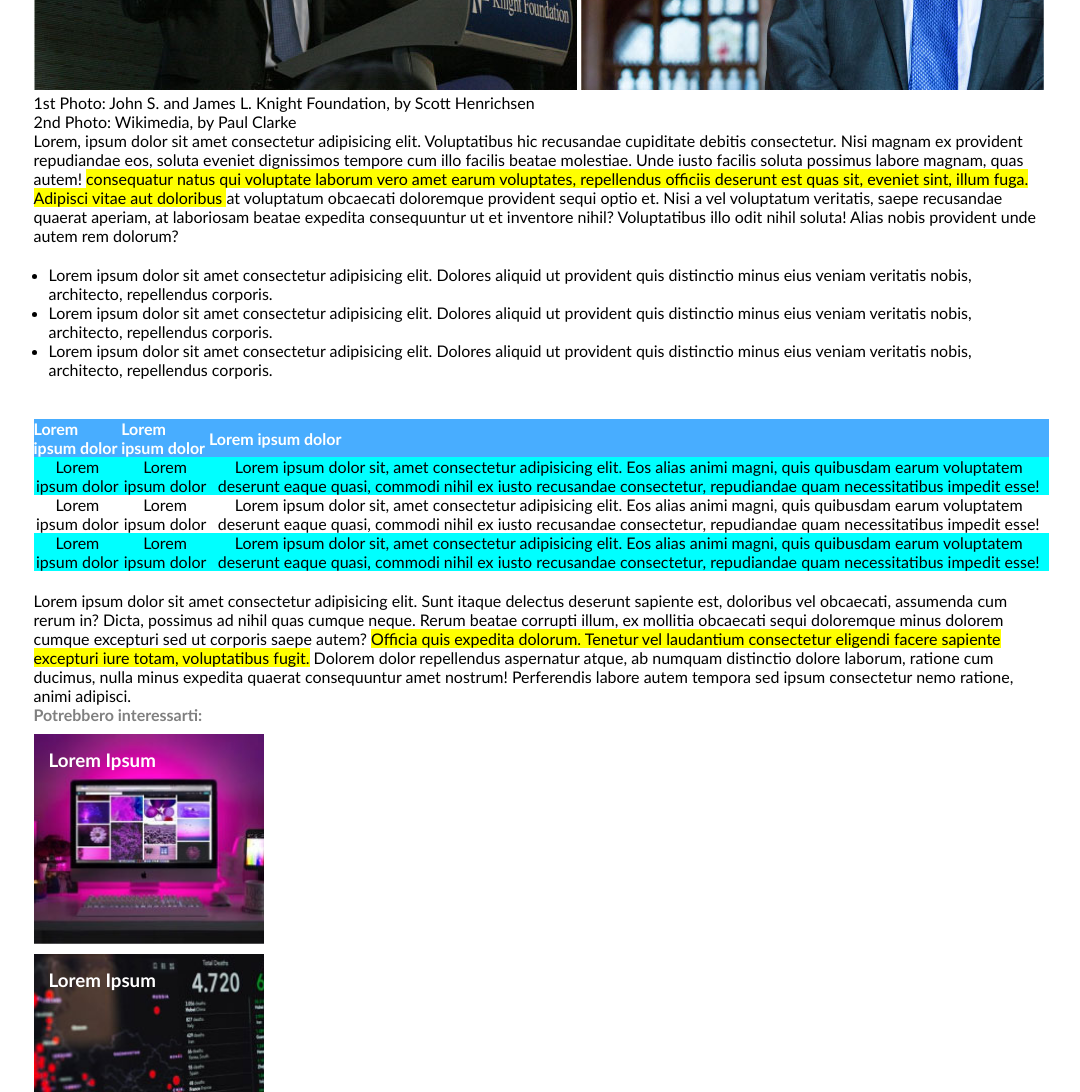
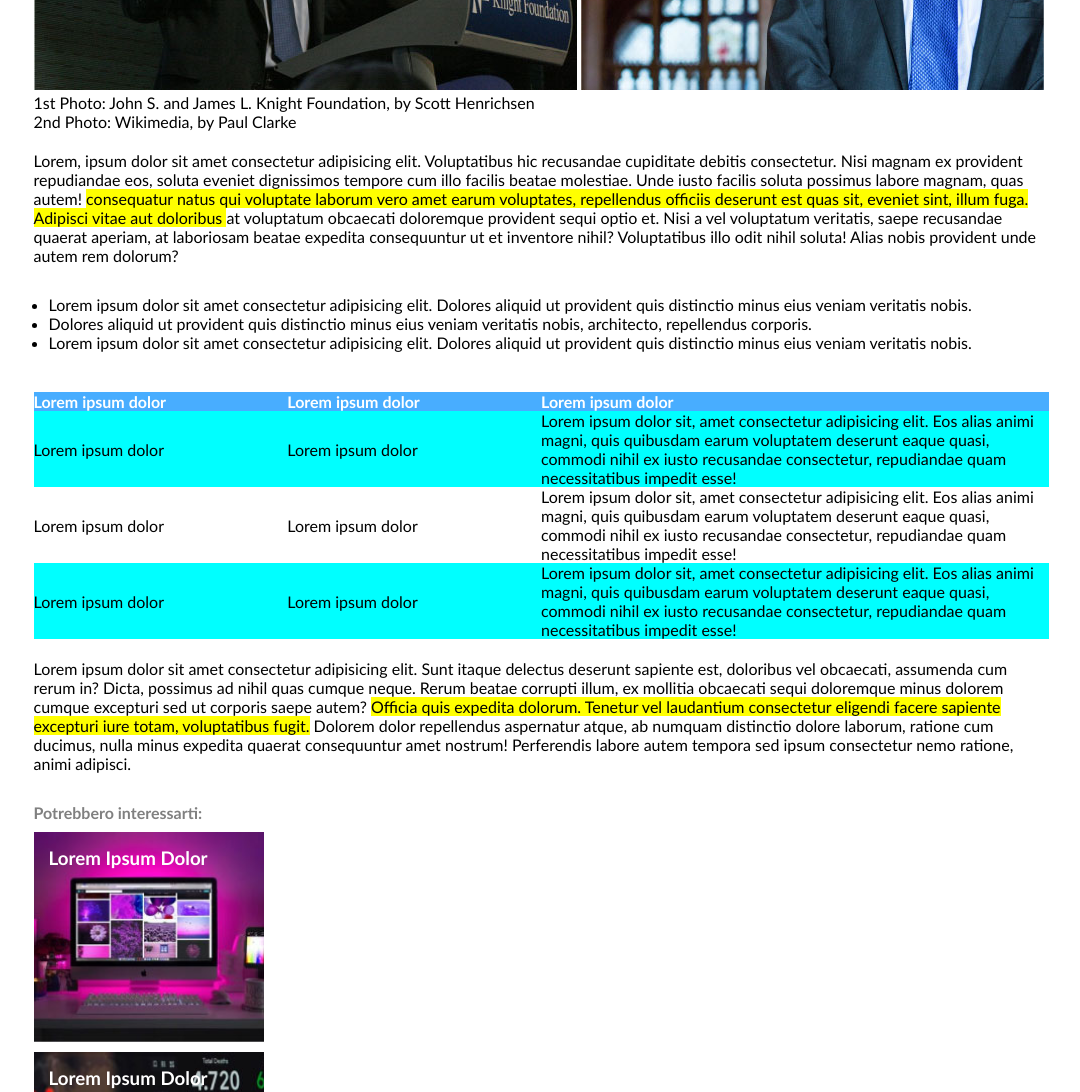
Before and after one commit to Marco-Gagliano/html-css-booleaner, a plain HTML site: page index.html in a window 1280 px wide. Shown: the part 440-1532 px from the top of the page, without its empty margins (99-1179 px from the left). Drawn offline with Linux system fonts and the light colour scheme.

Commit message:
ultimazioni-e-correzioni

```diff
--- a/css/style.css
+++ b/css/style.css
@@ -4,6 +4,8 @@
   margin: 0;
   padding: 0;
 }
+
+
 
 body {
   font-family: 'Gill Sans', 'Gill Sans MT', Calibri, 'Trebuchet MS', sans-serif;
@@ -14,6 +16,10 @@ body {
   max-width: 1015px;
   min-width: 600px;
   margin: 0 auto;
+}
+
+.highlighted {
+  background-color: yellow;
 }
 
 
@@ -41,6 +47,15 @@ main h1 {
   font-size: 25px;
 }
 
+.subtitle {
+  color: grey;
+}
+
+.text1 {
+  padding: 20px 0 10px 0;
+
+}
+
 main ul{
   padding: 20px 0 20px 15px;
 }
@@ -52,7 +67,7 @@ main .content{
 main table{
   border-spacing: 0;
   margin-bottom: 20px;
-  text-align: center;
+  text-align: left;
 }
 
 main table thead {
@@ -61,17 +76,23 @@ main table thead {
   text-align: left;
 }
 
-.main1 {
-  background-color: yellow;
+/* CORREZIONE TUTOR SU VOCE "TEXT": SCRITTO PERCHE' DA UNA MISURA ALLA TABELLA A CUI NON RIUSCI A SPAZIARE TRA I TESTI*/
+
+.text2 {
+  width: 50%;
 }
 
 
-.main2 {
+.background-text {
   background-color: rgb(0, 255, 255);
 }
 
 
 /*FOOTER*/
+
+footer {
+  padding-top: 30px;
+}
 
 footer > h4 {
   color: grey;
--- a/index.html
+++ b/index.html
@@ -27,6 +27,8 @@
   <section>
     <div>
       <h1>Internet deve essere al servizio del "bene pubblico": il manifesto di Tim Berners Lee</h1>
+    </div>
+    <div class="subtitle">
       <p>Scritto da <span class="booleaner">The Booleaner</span></p>
       <p>il 10/10/2020</p>
     </div>
@@ -41,11 +43,11 @@
   </section>
 
   <section>
-    <p>Lorem, ipsum dolor sit amet consectetur adipisicing elit. Voluptatibus hic recusandae cupiditate debitis consectetur. Nisi magnam ex provident repudiandae eos, soluta eveniet dignissimos tempore cum illo facilis beatae molestiae. Unde iusto facilis soluta possimus labore magnam, quas autem! <span class="main1"> consequatur natus qui voluptate laborum vero amet earum voluptates, repellendus officiis deserunt est quas sit, eveniet sint, illum fuga. Adipisci vitae aut doloribus </span>at voluptatum obcaecati doloremque provident sequi optio et. Nisi a vel voluptatum veritatis, saepe recusandae quaerat aperiam, at laboriosam beatae expedita consequuntur ut et inventore nihil? Voluptatibus illo odit nihil soluta! Alias nobis provident unde autem rem dolorum?</p>
+    <p class="text1">Lorem, ipsum dolor sit amet consectetur adipisicing elit. Voluptatibus hic recusandae cupiditate debitis consectetur. Nisi magnam ex provident repudiandae eos, soluta eveniet dignissimos tempore cum illo facilis beatae molestiae. Unde iusto facilis soluta possimus labore magnam, quas autem! <span class="highlighted"> consequatur natus qui voluptate laborum vero amet earum voluptates, repellendus officiis deserunt est quas sit, eveniet sint, illum fuga. Adipisci vitae aut doloribus </span>at voluptatum obcaecati doloremque provident sequi optio et. Nisi a vel voluptatum veritatis, saepe recusandae quaerat aperiam, at laboriosam beatae expedita consequuntur ut et inventore nihil? Voluptatibus illo odit nihil soluta! Alias nobis provident unde autem rem dolorum?</p>
     <ul>
-      <li>Lorem ipsum dolor sit amet consectetur adipisicing elit. Dolores aliquid ut provident quis distinctio minus eius veniam veritatis nobis, architecto, repellendus corporis.</li>
-      <li>Lorem ipsum dolor sit amet consectetur adipisicing elit. Dolores aliquid ut provident quis distinctio minus eius veniam veritatis nobis, architecto, repellendus corporis.</li>
-      <li>Lorem ipsum dolor sit amet consectetur adipisicing elit. Dolores aliquid ut provident quis distinctio minus eius veniam veritatis nobis, architecto, repellendus corporis.</li>
+      <li>Lorem ipsum dolor sit amet consectetur adipisicing elit. Dolores aliquid ut provident quis distinctio minus eius veniam veritatis nobis.</li>
+      <li>Dolores aliquid ut provident quis distinctio minus eius veniam veritatis nobis, architecto, repellendus corporis.</li>
+      <li>Lorem ipsum dolor sit amet consectetur adipisicing elit. Dolores aliquid ut provident quis distinctio minus eius veniam veritatis nobis.</li>
     </ul>
   </section>
 
@@ -55,12 +57,12 @@
         <tr>
           <th>Lorem ipsum dolor</th>
           <th>Lorem ipsum dolor</th>
-          <th>Lorem ipsum dolor</th>
+          <th class="text2">Lorem ipsum dolor</th>
         </tr>
       </thead>
 
       <tbody>
-        <tr class="main2">
+        <tr class="background-text">
           <td>Lorem ipsum dolor</td>
           <td>Lorem ipsum dolor</td>
           <td>Lorem ipsum dolor sit, amet consectetur adipisicing elit. Eos alias animi magni, quis quibusdam earum voluptatem deserunt eaque quasi, commodi nihil ex iusto recusandae consectetur, repudiandae quam necessitatibus impedit esse!</td>
@@ -72,7 +74,7 @@
           <td>Lorem ipsum dolor sit, amet consectetur adipisicing elit. Eos alias animi magni, quis quibusdam earum voluptatem deserunt eaque quasi, commodi nihil ex iusto recusandae consectetur, repudiandae quam necessitatibus impedit esse!</td>
         </tr>
 
-        <tr class="main2">
+        <tr class="background-text">
           <td>Lorem ipsum dolor</td>
           <td>Lorem ipsum dolor</td>
           <td>Lorem ipsum dolor sit, amet consectetur adipisicing elit. Eos alias animi magni, quis quibusdam earum voluptatem deserunt eaque quasi, commodi nihil ex iusto recusandae consectetur, repudiandae quam necessitatibus impedit esse!</td>
@@ -82,7 +84,7 @@
   </section>
 
   <section>
-      <p>Lorem ipsum dolor sit amet consectetur adipisicing elit. Sunt itaque delectus deserunt sapiente est, doloribus vel obcaecati, assumenda cum rerum in? Dicta, possimus ad nihil quas cumque neque. Rerum beatae corrupti illum, ex mollitia obcaecati sequi doloremque minus dolorem cumque excepturi sed ut corporis saepe autem? <span class="main1">Officia quis expedita dolorum. Tenetur vel laudantium consectetur eligendi facere sapiente excepturi iure totam, voluptatibus fugit.</span> Dolorem dolor repellendus aspernatur atque, ab numquam distinctio dolore laborum, ratione cum ducimus, nulla minus expedita quaerat consequuntur amet nostrum! Perferendis labore autem tempora sed ipsum consectetur nemo ratione, animi adipisci.</p>
+      <p>Lorem ipsum dolor sit amet consectetur adipisicing elit. Sunt itaque delectus deserunt sapiente est, doloribus vel obcaecati, assumenda cum rerum in? Dicta, possimus ad nihil quas cumque neque. Rerum beatae corrupti illum, ex mollitia obcaecati sequi doloremque minus dolorem cumque excepturi sed ut corporis saepe autem? <span class="highlighted">Officia quis expedita dolorum. Tenetur vel laudantium consectetur eligendi facere sapiente excepturi iure totam, voluptatibus fugit.</span> Dolorem dolor repellendus aspernatur atque, ab numquam distinctio dolore laborum, ratione cum ducimus, nulla minus expedita quaerat consequuntur amet nostrum! Perferendis labore autem tempora sed ipsum consectetur nemo ratione, animi adipisci.</p>
   </section>
 
   </main>
@@ -95,11 +97,11 @@
       <h4>Potrebbero interessarti:</h4>
 
         <div class="footer-image" id="monitor">
-          <h3>Lorem Ipsum</h3>
+          <h3>Lorem Ipsum Dolor</h3>
         </div>
 
         <div class="footer-image" id="graphic">
-          <h3>Lorem Ipsum</h3>
+          <h3>Lorem Ipsum Dolor</h3>
         </div>
 
     </footer>
```
